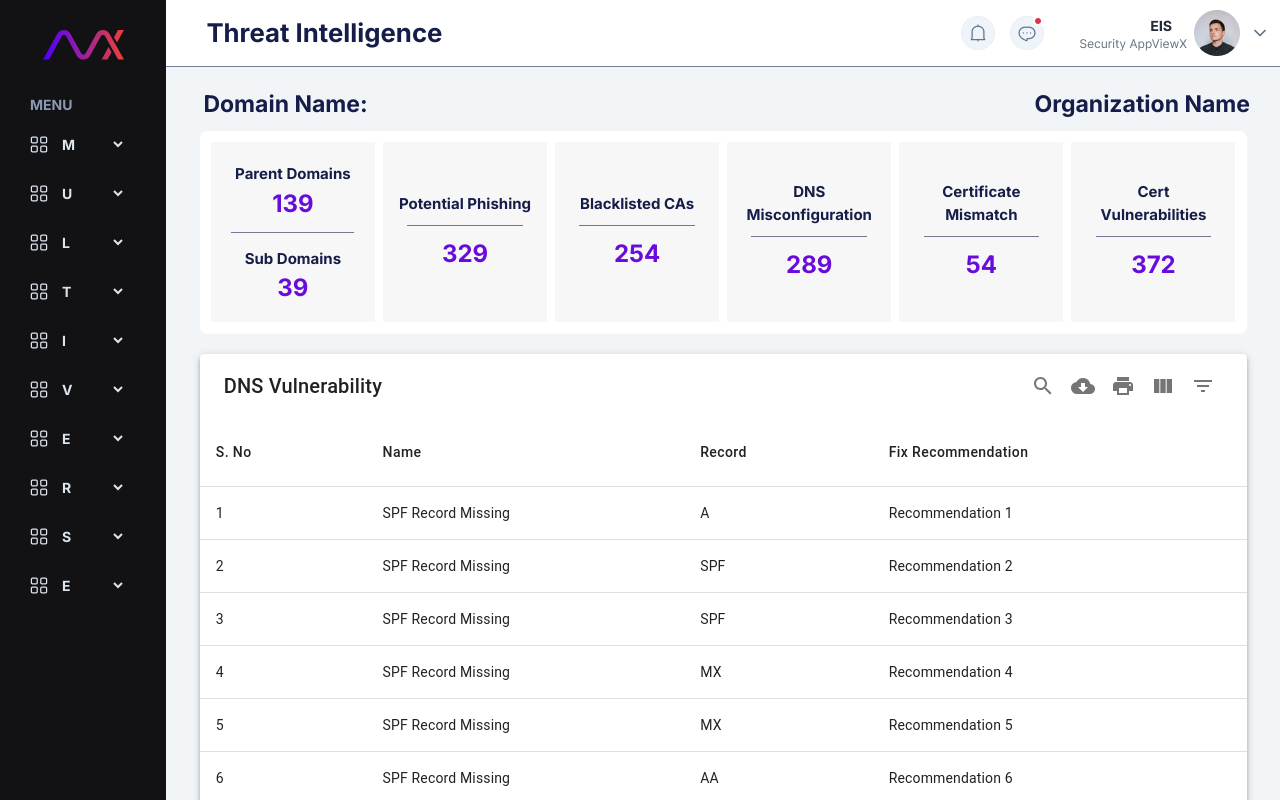
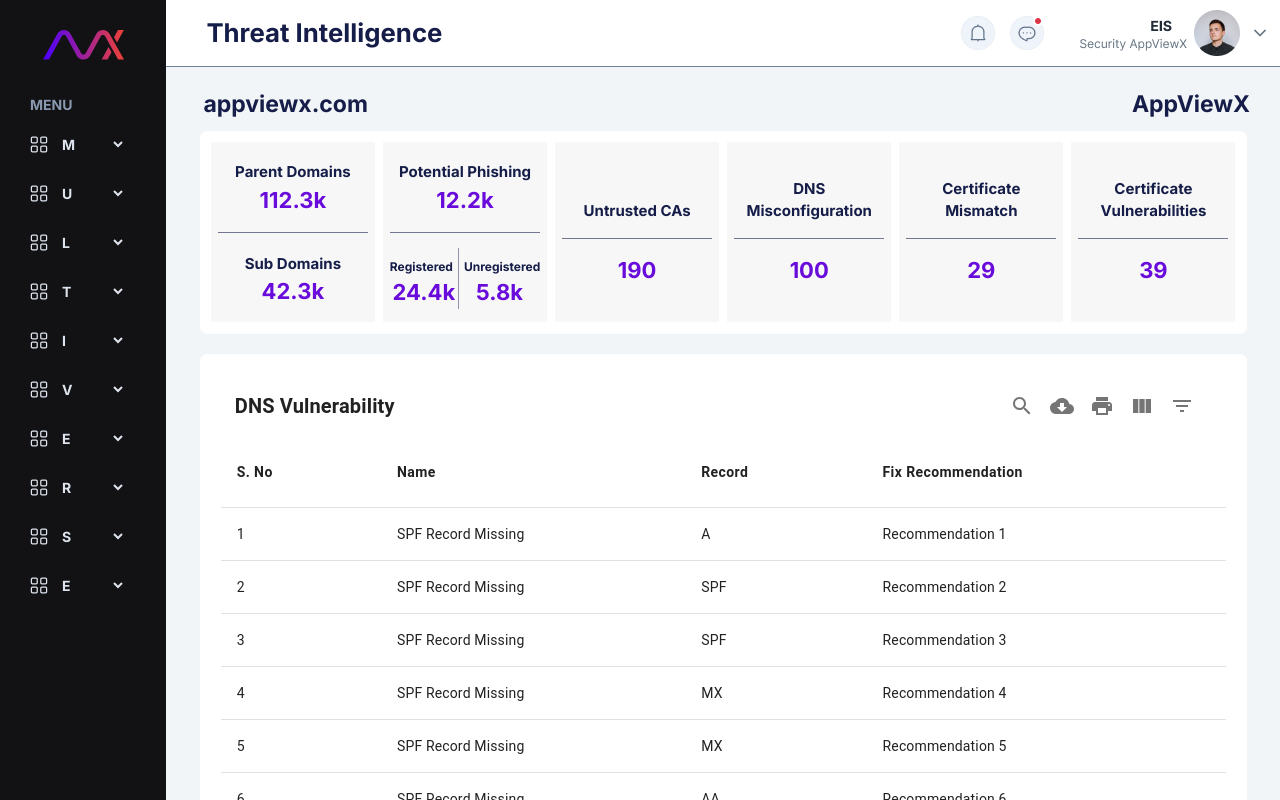
Before and after one commit to 0xVijay/eisdev, a React (Create React App) app: page /search-results in a window 1280 px wide. Shown: the top 800 px of the page. Built offline with nearby package versions, Linux system fonts and the light colour scheme.

Commit message:
local api integrations perfomred for threat intel

```diff
--- a/src/MuiTableComponent.css
+++ b/src/MuiTableComponent.css
@@ -26,3 +26,22 @@
     padding: 20px;
   }
    */
+
+.css-11mde6h-MuiPaper-root{
+    padding: 2%;
+    border-radius: 8px;
+    box-shadow: none;
+    transition: box-shadow 0.3s ease-in-out;
+}
+
+.css-11mde6h-MuiPaper-root:hover{
+    box-shadow: 0px 2px 4px -1px rgba(0,0,0,0.12), 0px 4px 5px 0px rgba(0,0,0,0.12), 0px 1px 10px 0px rgba(0,0,0,0.12);
+}
+
+.tss-tlx3x1-MUIDataTableToolbar-root{
+    margin-left: -10px;
+}
+
+.tss-hj53wm-MUIDataTableToolbar-titleText, .tss-1akey0g-MUIDataTableHeadCell-data{
+    font-weight: 600;
+}
--- a/src/MuiTableComponent.js
+++ b/src/MuiTableComponent.js
@@ -19,67 +19,73 @@ const MUITable = () => {
   const [dialogOpen, setDialogOpen] = useState(false);
   const [selectedRowData, setSelectedRowData] = useState({});
 
-  const columns = [
-    { label: 'S. No', name: 'sno' },
-    { label: 'Name', name: 'name', options: { sort: true } },
-    { label: 'Record', name: 'record', options: { sort: true } },
-    { label: 'Fix Recommendation', name: 'fixrecommendation' }
-  ];
-
-  const data = [
+const tabledata = {
+  "columns": [
+    { "label": "S. No", "name": "sno" },
+    { "label": "Name", "name": "name" },
+    { "label": "Record", "name": "record" },
+    { "label": "Fix Recommendation", "name": "fixrecommendation" }
+  ],
+  "data": [
     {
-      sno: 1,
-      name: "SPF Record Missing",
-      record: "A",
-      fixrecommendation: "Recommendation 1",
-      recomdesc: "Recommendation Description 1"
-
+      "sno": 1,
+      "name": "SPF Record Missing",
+      "record": "A",
+      "fixrecommendation": "Recommendation 1",
+      "recomdesc": "Recommendation Description 1"
     },
     {
-      sno: 2,
-      name: "SPF Record Missing",
-      record: "SPF",
-      fixrecommendation: "Recommendation 2",
-      recomdesc: "Recommendation Description 2"
+      "sno": 2,
+      "name": "SPF Record Missing",
+      "record": "SPF",
+      "fixrecommendation": "Recommendation 2",
+      "recomdesc": "Recommendation Description 2"
     },
     {
-      sno: 3,
-      name: "SPF Record Missing",
-      record: "SPF",
-      fixrecommendation: "Recommendation 3",
-      recomdesc: "Recommendation Description 3"
+      "sno": 3,
+      "name": "SPF Record Missing",
+      "record": "SPF",
+      "fixrecommendation": "Recommendation 3",
+      "recomdesc": "Recommendation Description 3"
     },
     {
-      sno: 4,
-      name: "SPF Record Missing",
-      record: "MX",
-      fixrecommendation: "Recommendation 4",
-      recomdesc: "Recommendation Description 4"
+      "sno": 4,
+      "name": "SPF Record Missing",
+      "record": "MX",
+      "fixrecommendation": "Recommendation 4",
+      "recomdesc": "Recommendation Description 4"
     },
     {
-      sno: 5,
-      name: "SPF Record Missing",
-      record: "MX",
-      fixrecommendation: "Recommendation 5",
-      recomdesc: "Recommendation Description 5"
+      "sno": 5,
+      "name": "SPF Record Missing",
+      "record": "MX",
+      "fixrecommendation": "Recommendation 5",
+      "recomdesc": "Recommendation Description 5"
     },
     {
-      sno: 6,
-      name: "SPF Record Missing",
-      record: "AA",
-      fixrecommendation: "Recommendation 6",
-      recomdesc: "Recommendation Description 6"
+      "sno": 6,
+      "name": "SPF Record Missing",
+      "record": "AA",
+      "fixrecommendation": "Recommendation 6",
+      "recomdesc": "Recommendation Description 6"
     },
     {
-      sno: 7,
-      name: "SPF Record Missing",
-      record: "MX",
-      fixrecommendation: "Recommendation 7",
-      recomdesc: "Recommendation Description 7"
+      "sno": 7,
+      "name": "SPF Record Missing",
+      "record": "MX",
+      "fixrecommendation": "Recommendation 7",
+      "recomdesc": "Recommendation Description 7"
     }
-  ];
+  ]
+}
 
-  // Create a custom theme
+const dashboardCount = {
+
+}
+
+  const columns = tabledata.columns;
+  const data = tabledata.data;
+
   const getMuiTheme = () => createTheme({
     components: { // Changed from `overrides` to `components` for MUI v5
       MUIDataTableBodyCell: {
@@ -104,7 +110,7 @@ const MUITable = () => {
         return false;
       },
       onRowClick: (rowData) => {
-        console.log(data[rowData[0]-1].recomdesc);
+        // console.log(data[rowData[0]-1].recomdesc);
         setSelectedRowData({
             recomdesc:data[rowData[0]-1].recomdesc
         });
@@ -143,7 +149,7 @@ const MUITable = () => {
         <DialogContent>
           <Card class='popup-card'>
             <CardContent>
-                {console.log(selectedRowData)}
+                {/* {console.log(selectedRowData)} */}
               <Typography variant="body1" marginLeft="-13px">{selectedRowData.recomdesc}</Typography>
             </CardContent>
           </Card>
--- a/src/SearchResults.css
+++ b/src/SearchResults.css
@@ -209,6 +209,10 @@
     background-color: #fff;
     border-radius: 8px;
     margin: auto;
+    transition: box-shadow 0.3s ease-in-out;
+}
+.card-container-1:hover{
+    box-shadow: 0px 2px 4px -1px rgba(0,0,0,0.12), 0px 4px 5px 0px rgba(0,0,0,0.12), 0px 1px 10px 0px rgba(0,0,0,0.12);
 }
 
 .content-card {
@@ -255,6 +259,54 @@
     word-wrap: break-word;
 }
 
+.card-header-txt-divided-bottom-left{
+    margin-top: 10px;
+    margin-bottom: 5px;
+    color: #151D48;
+    font-size: 12px;
+    font-family: Inter;
+    font-weight: 600;
+    word-wrap: break-word;
+    margin-right: 5px;
+}
+
+.card-header-txt-divided-bottom-right{
+    margin-top: 10px;
+    margin-bottom: 5px;
+    color: #151D48;
+    font-size: 12px;
+    font-family: Inter;
+    font-weight: 600;
+    word-wrap: break-word;
+    margin-left: 5px;
+}
+
+.divided-card-bottom-individual-container-1{
+    display: flex;
+    flex-direction: column;
+    align-items: center;
+    justify-content: center;
+    border-right: 0.50px solid rgba(115, 119, 145, 0.79);
+}
+
+.divided-card-bottom-individual-container-2{
+    display: flex;
+    flex-direction: column;
+    align-items: center;
+    justify-content: center;
+}
+
+.vertical-separator-line{
+    height: 100%; /* Full height of the container */
+    width: 1px; /* Thickness of the line */
+    margin: 0 auto; /* Centers the line in the container if it's a flex or grid item */
+    background-color: rgba(115, 119, 145, 0.79);
+}
+
+.divided-card-bottom-container{
+    display: flex;
+}
+
 .card-value-txt-divided {
     margin-top: 5px;
     margin-block-start: 0px;
@@ -270,7 +322,7 @@
 
 .card-value-txt {
     color: #690CDB;
-    font-size: 24px;
+    font-size: 22px;
     font-family: Inter;
     font-weight: 700;
     text-transform: capitalize;
@@ -278,10 +330,11 @@
 }
 
 .card-separator-line {
-    width: 75%;
+    width: 150px;
     height: 1px;
     background-color: #737791;
-    margin: 10px 10px;
+    margin-top: 15px;
+    margin-bottom: 15px;
 }
 
 
--- a/src/SearchResults.js
+++ b/src/SearchResults.js
@@ -5,32 +5,70 @@ import headerUser from "./assets/Header-namegroup.png";
 import MuiTableComponent from './MuiTableComponent';
 import Sidebar from './Sidebar';
 import Header from './Header';
+import { dom } from 'aria-query';
+
+const domainCount = {
+    "domainName": "appviewx.com",
+    "orgName": "AppViewX",
+    "parentDomainCount": 112331,
+    "subDomainCount": 42342,
+    "phishingDomainMetrics": {
+        "potentialPhishingCount": 12234,
+        "registeredPhishingSites": 24422,
+        "unregisteredPhishingSites": 5767
+    },
+    "metrics": [
+        {
+            "title": "Untrusted CAs",
+            "value": 190
+        },
+        {
+            "title": "DNS Misconfiguration",
+            "value": 100
+        },
+        {
+            "title": "Certificate Mismatch",
+            "value": 29
+        },
+        {
+            "title": "Certificate Vulnerabilities",
+            "value": 39
+        }
+    ]
+}
 
 const SearchResults = () => {
 
+    const formatToK = (value) => {
+        if (value < 1000) {
+            return value.toString();
+        } else {
+            return (value / 1000).toFixed(1) + 'k';
+        }
+    };
+
     const AnimatedCounter = ({ endValue }) => {
         const [count, setCount] = useState(0);
-        const duration = 1000; // 5 seconds duration
+        const duration = 2000; // Complete the animation in 2000ms
 
         useEffect(() => {
-            // Calculate interval duration for each increment
-            const intervalDuration = duration / endValue;
-
+            let step = Math.ceil(endValue / (duration / 100)); // Adjust the increment step to complete on time
             const timer = setInterval(() => {
                 setCount((prevCount) => {
-                    if (prevCount < endValue) {
-                        return prevCount + 1;
+                    const newCount = prevCount + step;
+                    if (newCount < endValue) {
+                        return newCount;
                     } else {
                         clearInterval(timer);
-                        return prevCount;
+                        return endValue; // Ensure we don't exceed the end value
                     }
                 });
-            }, intervalDuration);
+            }, 100); // Update every 100ms
 
             return () => clearInterval(timer); // Cleanup on unmount
-        }, [endValue]);
+        }, [endValue, duration]);
 
-        return <p className="card-value-txt">{count}</p>;
+        return <p className="card-value-txt">{formatToK(count)}</p>;
     };
 
     const { searchTerm } = useParams();
@@ -45,11 +83,11 @@ const SearchResults = () => {
             <div class="ti-container">
                 <Sidebar />
                 <Header />
-
+                {console.log(domainCount.metrics[0].title)}
                 <div class="ti-cards-container">
                     <div class="domain-header">
-                <p class="domain-header-txt">Domain Name: {searchTerm}</p>
-                <p class="domain-header-org-txt">Organization Name</p>
+                        <p class="domain-header-txt">{domainCount.domainName}</p>
+                        <p class="domain-header-org-txt">{domainCount.orgName}</p>
                     </div>
 
                     <div class="card-container-1">
@@ -58,71 +96,87 @@ const SearchResults = () => {
                                 <p class="card-header-txt-divided">Parent Domains</p>
                             </div>
                             <div class="card-value">
-                    <AnimatedCounter endValue={139} duration={1000} />
+                                <AnimatedCounter endValue={domainCount.parentDomainCount} duration={1000} />
                             </div>
                             <div class="card-separator-line">
-
                             </div>
                             <div class="card-header">
                                 <p class="card-header-txt-divided">Sub Domains</p>
                             </div>
                             <div class="card-value">
-                    <AnimatedCounter endValue={39} duration={1000} />
+                                <AnimatedCounter endValue={domainCount.subDomainCount} duration={1000} />
+                            </div>
+                        </div>
+                            <div class="content-card-divided">
+                                <div class="card-header">
+                                    <p class="card-header-txt-divided">Potential Phishing</p>
+                                </div>
+                                <div class="card-value">
+                                    <AnimatedCounter endValue={domainCount.phishingDomainMetrics.potentialPhishingCount} duration={1000} />
+                                </div>
+                                <div class="card-separator-line">
+                                </div>
+                                <div className='divided-card-bottom-container'>
+                                    <div className='divided-card-bottom-individual-container-1'>
+                                        <div class="card-header">
+                                            <p class="card-header-txt-divided-bottom-left">Registered</p>
+                                        </div>
+                                        <div class="card-value">
+                                            <AnimatedCounter endValue={domainCount.phishingDomainMetrics.registeredPhishingSites} duration={1000} />
+                                        </div>
+                                    </div>
+                                    <div className='divided-card-bottom-individual-container-2 '>
+                                        <div class="card-header">
+                                            <p class="card-header-txt-divided-bottom-right">Unregistered</p>
+                                        </div>
+                                        <div class="card-value">
+                                            <AnimatedCounter endValue={domainCount.phishingDomainMetrics.unregisteredPhishingSites} duration={1000} />
+                                        </div>
+                                    </div>
                                 </div>
                             </div>
                         <div class="content-card">
                             <div class="card-header">
-                        <p class="card-header-txt">Potential Phishing</p>
+                                <p style={{marginTop: "22px", marginBottom:"20px"}} class="card-header-txt">{domainCount.metrics[0].title}</p>
                             </div>
                             <div class="card-separator-line">
 
                             </div>
                             <div class="card-value">
-                    <AnimatedCounter endValue={329} duration={1000} />
+                                <AnimatedCounter endValue={domainCount.metrics[0].value} duration={1000} />
                             </div>
                         </div>
                         <div class="content-card">
                             <div class="card-header">
-                        <p class="card-header-txt">Blacklisted CAs</p>
+                                <p class="card-header-txt">{domainCount.metrics[1].title}</p>
                             </div>
                             <div class="card-separator-line">
 
                             </div>
                             <div class="card-value">
-                    <AnimatedCounter endValue={254} duration={1000} />
+                                <AnimatedCounter endValue={domainCount.metrics[1].value} duration={1000} />
                             </div>
                         </div>
                         <div class="content-card">
                             <div class="card-header">
-                        <p class="card-header-txt">DNS Misconfiguration</p>
+                                <p class="card-header-txt">{domainCount.metrics[2].title}</p>
                             </div>
                             <div class="card-separator-line">
 
                             </div>
                             <div class="card-value">
-                    <AnimatedCounter endValue={289} duration={1000} />
+                                <AnimatedCounter endValue={domainCount.metrics[2].value} duration={1000} />
                             </div>
                         </div>
                         <div class="content-card">
                             <div class="card-header">
-                        <p class="card-header-txt">Certificate Mismatch</p>
+                                <p class="card-header-txt">{domainCount.metrics[3].title}</p>
                             </div>
                             <div class="card-separator-line">
 
                             </div>
                             <div class="card-value">
-                    <AnimatedCounter endValue={54} duration={1000} />
-                    </div>
-                </div>
-                <div class="content-card">
-                    <div class="card-header">
-                        <p class="card-header-txt">Cert Vulnerabilities</p>
-                    </div>
-                    <div class="card-separator-line">
-
-                    </div>
-                    <div class="card-value">
-                    <AnimatedCounter endValue={372} duration={1000} />
+                                <AnimatedCounter endValue={domainCount.metrics[3].value} duration={1000} />
                             </div>
                         </div>
                     </div>
```
Also changed, not shown: src/Dashboard.css (+12 -0 lines), src/Dashboard.js (+6 -14 lines). Lines whose indentation alone changed are shown as unchanged.
